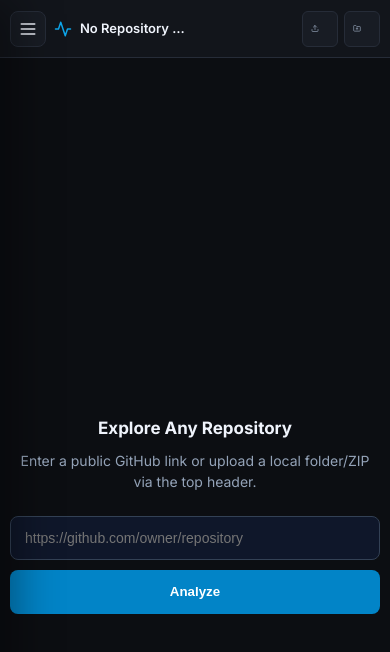
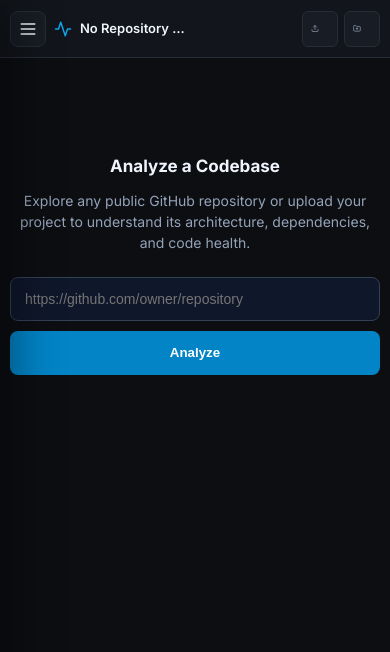
Before and after one commit to akshatt-09/Codebase-Archaeologist, a React (Vite) app in the folder frontend/: page / in a window 390 px wide. Shown: the top 652 px of the page. Built offline with nearby package versions, Linux system fonts and the light colour scheme; no server answers.

Commit message:
Improve mobile empty state layout

```diff
--- a/frontend/src/App.jsx
+++ b/frontend/src/App.jsx
@@ -36,13 +36,13 @@ export default function App() {
 
     if (!data) {
       return (
-        <div className="empty-state" style={{ maxWidth: '520px', margin: '60px auto', textAlign: 'center' }}>
-          <h2>Explore Any Repository</h2>
-          <p style={{ marginTop: '8px', color: '#94a3b8' }}>
-            Enter a public GitHub link or upload a local folder/ZIP via the top header.
+        <div className="empty-state" style={{ maxWidth: '520px', margin: '0 auto', textAlign: 'center', justifyContent: 'flex-start', paddingTop: 'clamp(48px, 10vh, 96px)' }}>
+          <h2 style={{ marginTop: 0 }}>Analyze a Codebase</h2>
+          <p style={{ marginTop: '10px', color: '#94a3b8', maxWidth: '500px' }}>
+            Explore any public GitHub repository or upload your project to understand its architecture, dependencies, and code health.
           </p>
 
-          <form onSubmit={handleGitSubmit} style={{ display: 'flex', gap: '8px', marginTop: '24px' }}>
+          <form onSubmit={handleGitSubmit} style={{ display: 'flex', gap: '8px', marginTop: '24px', width: '100%' }}>
             <input
               type="url"
               placeholder="https://github.com/owner/repository"
@@ -51,6 +51,7 @@ export default function App() {
               disabled={loading}
               style={{
                 flex: 1,
+                minWidth: 0,
                 padding: '10px 14px',
                 borderRadius: '8px',
                 border: '1px solid #334155',
```
